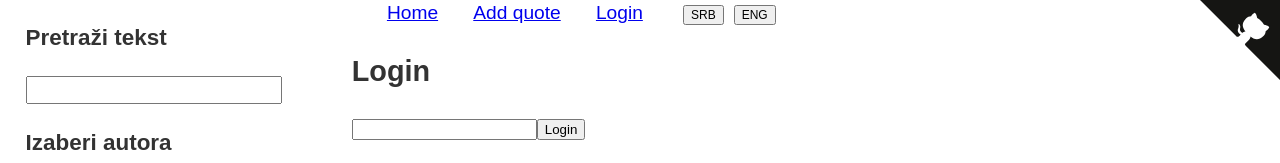
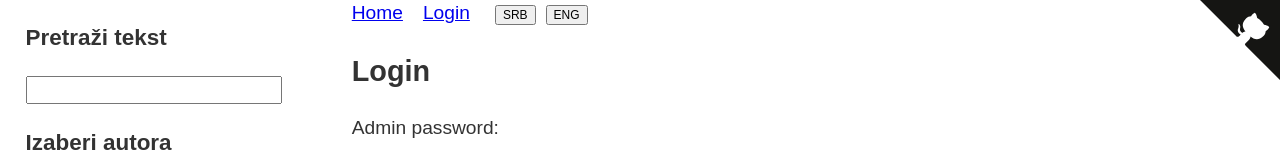
Before and after one commit to skolakoda/programming-quotes, a React (Create React App) app: page /login in a window 1280 px wide. Shown: the top 163 px of the page. Built offline with nearby package versions, Linux system fonts and the light colour scheme; no server answers.

Commit message:
dodata autorizacija, sredjena navigacija

```diff
--- a/src/components/App.jsx
+++ b/src/components/App.jsx
@@ -87,7 +87,7 @@ class App extends Component {
     return (
       <div className="App">
         <section className="right-section">
-          <Navigation setLang={this.setLang} />
+          <Navigation setLang={this.setLang} password={this.state.password} />
           <Switch>
             <Route path='/add-quote' component={() => (
               <AddQuote password={this.state.password} />
--- a/src/components/header/Navigation.css
+++ b/src/components/header/Navigation.css
@@ -1,12 +1,7 @@
-nav {
-  display: flex;
-  justify-content: space-evenly;
-}
-
-@media (min-width: 800px) {
-  nav {
-    width: 50%;
-  }
+nav > a,
+nav > div {
+  display: inline-block;
+  margin-right: 20px;
 }
 
 .lang-btn {
--- a/src/components/header/Navigation.jsx
+++ b/src/components/header/Navigation.jsx
@@ -3,12 +3,12 @@ import Github from './Github'
 import {Link} from 'react-router-dom'
 import './Navigation.css'
 
-const Navigation = ({setLang}) => (
+const Navigation = ({setLang, password}) => (
   <header>
     <Github repoUrl="https://github.com/skolakoda/programerski-citati" />
     <nav>
       <Link to="/">Home</Link>
-      <Link to="/add-quote">Add quote</Link>
+      {password && <Link to="/add-quote">Add quote</Link>}
       <Link to="/login">Login</Link>
       <div>
         <button onClick={() => setLang('sr')} className="lang-btn">SRB</button>
--- a/src/data/translations.json
+++ b/src/data/translations.json
@@ -8,7 +8,7 @@
     "AUTHOR": "Author",
     "QUOTE_SERBIAN": "Quote in english language",
     "QUOTE_ENGLISH": "Quote in Serbian language",
-    "SAVE": "Save",
+    "POST": "Post",
     "ERROR_POPUP": "There was error while saving, please try again",
     "ARGUMENTS_ERROR": "You must enter author name and serbian or english translate of quote",
     "SUCCESS_SAVED": "Thanks, quote is success saved"
@@ -22,7 +22,7 @@
     "AUTHOR": "Autor",
     "QUOTE_ENGLISH": "Citat na srpskom jeziku",
     "QUOTE_SERBIAN": "Citat na engleskom",
-    "SAVE": "Sacuvaj",
+    "POST": "Pošalji",
     "ERROR_POPUP": "Doslo je do greske prolikom slanja, molimo vas pokusajte ponovo",
     "ARGUMENTS_ERROR": "Morate uneti autora i citat na bar jednom jeziku",
     "SUCCESS_SAVED": "Hvala, citat je uspesno sacuvan"
--- a/src/routes/AddQuote.jsx
+++ b/src/routes/AddQuote.jsx
@@ -6,7 +6,7 @@ class AddQuote extends Component {
   constructor(props) {
     super(props)
     this.state = {
-      error: '',
+      validationMessage: '',
       popupMessage: ''
     }
   }
@@ -19,7 +19,8 @@ class AddQuote extends Component {
       sr = fields.sr.value.trim(),
       izvor = fields.izvor.value.trim()
     const condition = autor && (sr || en)
-    if (!condition) return this.setState({ error: translate('ARGUMENTS_ERROR') })
+    if (!condition) return this.setState({ validationMessage: translate('ARGUMENTS_ERROR') })
+
     ;[...fields].map(field => field.value = '')
 
     fetch('https://baza-podataka.herokuapp.com/dodaj-citat/', {
@@ -29,8 +30,7 @@ class AddQuote extends Component {
     })
       .then(response => response.text())
       .catch(e => this.setState({ popupMessage: translate('ERROR_POPUP') }))
-      .then(response => this.setState({ error: '', popupMessage: response }))
-      // prevoditi response sa servera tj. prikazivati translate('SUCCESS_SAVED') uslovno
+      .then(response => this.setState({ validationMessage: '', popupMessage: translate(response) }))
   }
 
   closePopup = () => {
@@ -63,8 +63,8 @@ class AddQuote extends Component {
               <small>* Author and at least one language is required.</small>
             </p>
 
-            {this.state.error && <p>{this.state.error}</p>}
-            <button type="submit">{translate('SAVE')}</button>
+            {this.state.validationMessage && <p>{this.state.validationMessage}</p>}
+            <button type="submit">{translate('POST')}</button>
           </form>
           : <p>Moraš biti prijavljen</p>
         }
--- a/src/routes/Login.jsx
+++ b/src/routes/Login.jsx
@@ -4,6 +4,7 @@ const Login = ({ setPassword }) => (
   <main>
     <h1>Login</h1>
     <form onSubmit={setPassword}>
+      <p>Admin password:</p>
       <input name="password" type="password"></input>
       <button type="submit">Login</button>
     </form>
```
